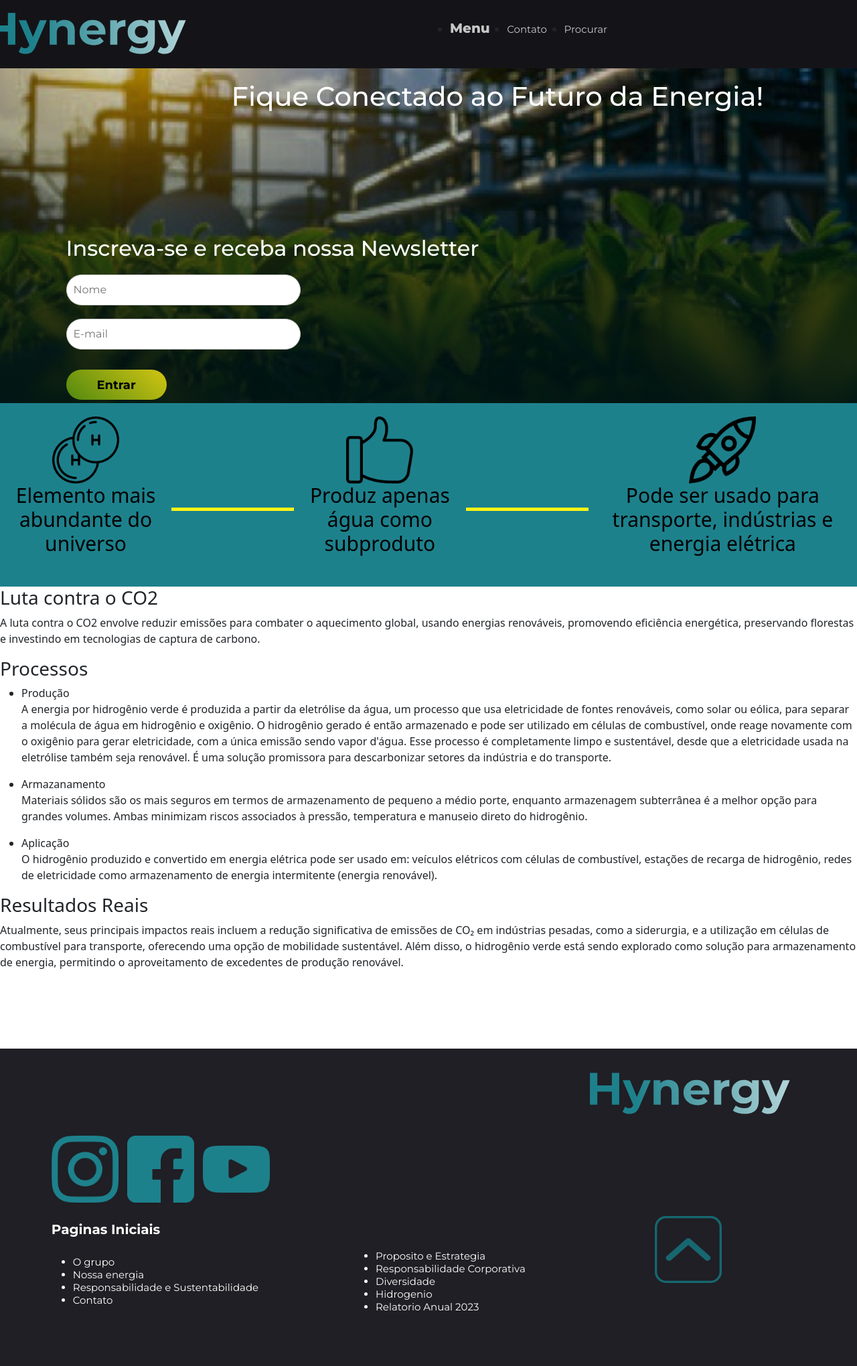
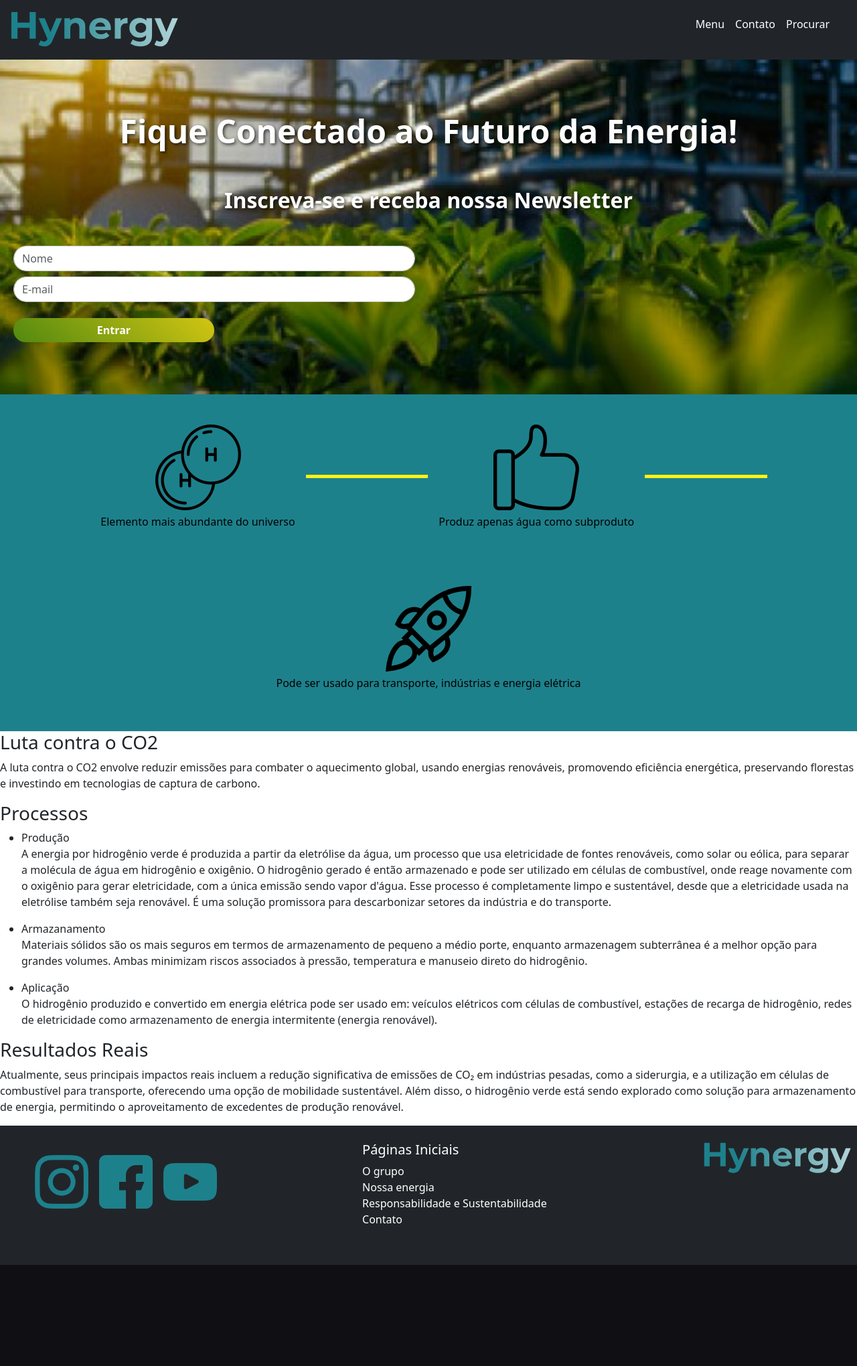
Before and after one commit to SarahNegrao/Global-Solutions, a plain HTML site: page index.html in a window 1280 px wide. Shown: the whole page at 67% size. After the commit the page ends 1889 px from the top, so only its background shows below. Drawn offline with nearby package versions, Linux system fonts and the light colour scheme.

Commit message:
utilizacao do bootstrap e ajustes no css

```diff
--- a/Assets/CSS/style.css
+++ b/Assets/CSS/style.css
@@ -9,17 +9,63 @@ html {
     font-family: 'Montserrat';
 }
 
-.header {
-    width: 100vw;
-    height: auto;
-    background-color: #141418;
-    height: 101.784px;
-    flex-shrink: 0;
+.menu{
+    margin-right: 2%;
+}
+
+.bannerOne .container-fluid {
+    background-image: url('../Imagens/Banner1.jpeg');
+    background-size: cover;
+    background-position: center;
+    background-repeat: no-repeat;
+    min-height: 500px;
     display: flex;
-    align-items: center;
-    justify-content: space-between;
-    flex-direction: row;
-    overflow: hidden;
+    flex-direction: column;
+    justify-content: center;
+    padding: 20px;
+}
+
+@media (max-width: 768px) {
+    .bannerOne .container-fluid {
+        min-height: 300px; /* Reduz a altura mínima */
+        background-position: top; /* Altera o foco da imagem */
+    }
+
+    .bannerOne .container-fluid h1 {
+        font-size: 2rem; /* Reduz o tamanho do texto */
+    }
+
+    .bannerOne .container-fluid .mt-5 h2 {
+        font-size: 1.5rem; /* Reduz o tamanho do subtítulo */
+    }
+}
+
+.bannerOne .container-fluid h1{
+    color: #fff;
+    font-weight: bolder;
+    font-size: 3rem;
+    text-shadow: 2px 2px 5px rgba(0, 0, 0, 0.7);
+}
+
+.bannerOne .container-fluid .mt-5 h2{
+
+    color: #fff;
+    font-weight: bolder;
+    font-size: 2rem;
+    text-shadow: 2px 2px 5px rgba(0, 0, 0, 0.7);
+}
+
+.bannerOne form .form-control{
+    border-radius: 30px;
+    border: 1px solid #ccc;
+}
+
+.bannerOne form .btn{
+    border-radius: 30px;
+    background: var(--botao-2, linear-gradient(0deg, rgba(0, 0, 0, 0.20) 0%, rgba(0, 0, 0, 0.20) 100%), linear-gradient(41deg, #198613 -47.31%, #FFF316 95.17%));
+    color: #fff;
+    font-weight: bold;
+    border: none;
 }
 
 .logo{
@@ -36,106 +82,9 @@ html {
 
 }
 
-.container-nav{
-    min-width: 50%;
-    display: flex;
-    align-items: center;
-    gap: 20%;
-    justify-content: flex-start;
-}
-
-.container-ul {
-    display: inline-flex;
-    width: 25%;
-    max-width: 28%;
-    gap: 20%;
-    align-items: center;
-    justify-content: space-evenly;
-}
-
-.link {
-    color: #C6C6C6;
-    font-family: "Montserrat";
-    font-size: 15px;
-    font-style: normal;
-    font-weight: 400;
-    line-height: normal;
-    text-decoration: none;
-}
-
-.ativo {
-    color: #C6C6C6;
-    font-family: "Montserrat";
-    font-size: 20px;
-    font-style: normal;
-    font-weight: 800;
-    line-height: normal;
-}
+/* .............................................................. */
 
 
-/* .............................................................. */
-
-.containerBannerOne{
-    height: 250px;
-    padding-left: 7%;
-}
-
-.bannerOne{
-    color: #fff;
-    font-family: "Montserrat";
-}
-
-h1{
-    font-size: 50px;
-    position: absolute;
-    top: +15%;
-    left: 27%;
-
-}
-
-.containerBannerOne h2{
-    margin-bottom: 2px;
-}
-
-
-
-form input{
-    display: block;
-    width: 50%;
-    margin-top: 20px;
-    margin-bottom: 10px;
-    border: 1px solid #ccc;
-    border-radius: 50px;
-    padding: 10px;
-}
-
-.banner1{
-    display: flex;
-    align-items: flex-end;
-    width: 110%;
-    height: 500px;
-    background-image: linear-gradient(to bottom, rgba(0, 0, 0, 0.1), rgba(0, 20,20, 0.9)),
-    url(/Assets/Imagens/Banner1.jpeg);
-    background-size: cover;
-    background-position: center;
-}
-
-.bannerOneLink{
-    width: 150px;
-    height: 45px;
-    border-radius: 100px;
-    font-size: 18px;
-    font-weight: 700;
-    margin-top: 20px;
-    padding: 10px;
-    background: var(--Hynergy-2, linear-gradient(0deg, rgba(0, 0, 0, 0.20) 0%, rgba(0, 0, 0, 0.20) 100%), linear-gradient(41deg, #198613 -47.31%, #FFF316 95.17%));
-    border: none;
-}
-
-h2{
-    font-size: 30px;
-    width: 700px;
-}
 
 .secondNavBar{
     background-color: #1D818C;
@@ -148,128 +97,32 @@ h2{
     text-align: center;
 }
 
-.secondNavBar,
-.icones,
-.descricao{
-    display: flex;
-    justify-content: space-evenly;
-}
-
-.icones,
-.descricao{
-    flex-direction: column;
-    align-items: center;
-}
-
 .descricao h2{
     width: 100%;
-    font-size: 30px;
+    font-size: 5rm;
 }
 
 .icones img{
-    margin-top: 20px;
-    height: 100px;
-    width: 100px;
+    margin-top: 10%;
 }
 
 .linha img{
+    margin-top: 10%;
     height: 5px;
-    margin-top: 45%;
 }
 
-.rodape {
-    width: 100vw;
-    height: 600px;
-    flex-shrink: 0;
-    background: #1F1F25;
-    margin-top: 117px;
-    display: flex;
-    align-items: center;
-    justify-content: center;
-    flex-direction: column;
+.paginas{
+    margin-left: 8%;
+
 }
 
-.footer-container {
-    display: flex;
-    align-items: center;
-    justify-content: flex-start;
-    flex-direction: row;
-    width: 88%;
+.logofinal img{
+    height: 50px;
+    margin-left: 28%;
 }
-
-.infos-footer {
-    display: flex;
-    align-items: flex-start;
-    justify-content: flex-start;
-    flex-direction: column;
-    width: 80%;
+.iconesfinal img{
+    margin-left: 50%;
+    margin-top: 20px;
+    height: 80px;
+    width: 80px;
 }
-
-.sociais {
-    display: flex;
-    width: 221px;
-    height: 103px;
-    align-items: center;
-    gap: 13px;
-    flex-shrink: 0;
-    margin-bottom: 26px;
-}
-
-.sociais img{
-    width: 100px;
-}
-
-.recursos {
-    display: flex;
-    width: 708px;
-    flex-direction: column;
-    align-items: flex-start;
-    gap: 10px;
-}
-
-.recursos h5 {
-    color: #FFF;
-    font-family: "Montserrat";
-    font-size: 20px;
-    font-style: normal;
-    font-weight: 700;
-    line-height: normal;
-}
-
-.links-recursos {
-    display: flex;
-    width: 708px;
-    flex-direction: row;
-    align-items: center;
-    justify-content: space-between;
-    gap: 10px;
-    margin-bottom: 60px;
-}
-
-.links-recursos ul li {
-    color: #FFF;
-    font-family: "Montserrat";
-    font-size: 15px;
-    font-style: normal;
-    font-weight: 400;
-    line-height: normal;
-}
-
-.logo-footer {
-    position:absolute;
-    top: 200%;
-    right: 100px;
-}
-
-.logo-footer img{
-    width: 300px;
-}
-
-
-.btn-topo {
-    cursor: pointer;
-}
-
-.btn-topo img{
-    width: 100px;
-}
--- a/index.html
+++ b/index.html
@@ -18,68 +18,73 @@
 <body>
     <!-- início header -->
 
-    <header class="header">
+    <header class="container-fluid bg-dark text-white d-flex justify-content-between align-items-center p-3">
         <div class="logo">
-            <a href="#"><img src="./Assets/Imagens/aaa.svg" alt=""></a>
+            <a href="#"><img src="./Assets/Imagens/aaa.svg" class="img-fluid" alt="logo"></a>
         </div>
-        <nav class="container-nav">
-            <ul class="container-ul">
-                <li><a href="#" class="link ativo">Menu</a></li>
-                <li><a href="#" class="link">Contato</a></li>
-                <li><a href="#" class="link">Procurar</a></li>
+        <nav class="menu d-block">
+            <ul class="d-flex list-unstyled gap-3">
+                <li><a href="#" class="text-white text-decoration-none">Menu</a></li>
+                <li><a href="#" class="text-white text-decoration-none">Contato</a></li>
+                <li><a href="#" class="text-white text-decoration-none">Procurar</a></li>
             </ul>
         </nav>
-
     </header>
     <!-- fim header -->
 
     <!-- início Main -->
     <main class="container-main" id="topo">
         <!-- navbar secundária -->
-        <section class="bannerOne">
-            <div class="banner1">
-                <h1>Fique Conectado ao Futuro da Energia!</h1>
-                <div class="containerBannerOne" alt="Imagem embassada de uma fabrica contendo plantas envolta">
-                    <h2>Inscreva-se e receba nossa Newsletter</h2>
-                    <form>
-                        <input type="text" placeholder="Nome">
-                        <input type="text" placeholder="E-mail">
+        <section class="bannerOne ">
+            <div class="container-fluid text-center text-white py-2">
+                <h1 class="display-4">Fique Conectado ao Futuro da Energia!</h1>
+                <div class="mt-5">
+                    <h2 class="display-4">Inscreva-se e receba nossa Newsletter</h2>
+                    <form class="d-flex flex-column mt-5">
+                        <div class=" mb-2 w-100" style="max-width: 600px;">
+                            <input type="text" class="form-control" placeholder="Nome">
+                        </div>
+                        <div class=" mb-4 w-100" style="max-width: 600px;">
+                            <input type="email" class="form-control" placeholder="E-mail">
+                        </div>
+                        <div class="w-100" style="max-width: 300px;">
+                            <button type="submit" class="btn btn-primary w-100">Entrar</button>
+                        </div>
                     </form>
-                    <button class="bannerOneLink">Entrar</button>
                 </div>
             </div>
         </section>
 
         </div>
 
-            <div class="secondNavBar">
-                <div class="icones">
-                    <img src="./Assets/Imagens/hidrogenio.png" alt="">
-                    <div class="descricao">
-                        <h2>Elemento mais abundante do universo</h2>
+        <div class="secondNavBar d-flex flex-wrap justify-content-center align-items-center">
+            <div class="icones text-center m-3">
+                <img src="./Assets/Imagens/hidrogenio.png" alt="" class="img-fluid">
+                <div class="descricao mt-2">
+                    <h2 class="h6">Elemento mais abundante do universo</h2>
                 </div>
             </div>
 
-                <div class="linha">
-                    <img src="./Assets/Imagens/linha amarela.jpg" alt="">
+            <div class="linha d-none d-md-block">
+                <img src="./Assets/Imagens/linha amarela.jpg" alt="" class="img-fluid">
             </div>
 
-                <div class="icones">
-                    <img src="./Assets/Imagens/thumbs.png" alt="">
-                    <div class="descricao">
-                        <h2>Produz apenas água como subproduto</h2>
+            <div class="icones text-center m-3">
+                <img src="./Assets/Imagens/thumbs.png" alt="" class="img-fluid">
+                <div class="descricao mt-2">
+                    <h2 class="h6">Produz apenas água como subproduto</h2>
                 </div>
             </div>
 
-                <div class="linha">
-                    <img src="./Assets/Imagens/linha amarela.jpg" alt="">
-                </div>
-                <div class="icones">
-                    <img src="./Assets/Imagens/foguete (1).png" alt="">
-                    <div class="descricao">
-                        <h2>Pode ser usado para transporte, indústrias e energia elétrica</h2>
+            <div class="linha d-none d-md-block">
+                <img src="./Assets/Imagens/linha amarela.jpg" alt="" class="img-fluid">
             </div>
 
+            <div class="icones text-center m-3">
+                <img src="./Assets/Imagens/foguete (1).png" alt="" class="img-fluid">
+                <div class="descricao mt-2">
+                    <h2 class="h6">Pode ser usado para transporte, indústrias e energia elétrica</h2>
+                </div>
             </div>
         </div>
 
@@ -105,42 +110,29 @@
             <h3>Resultados Reais</h3>
             <p>Atualmente, seus principais impactos reais incluem a redução significativa de emissões de CO₂ em indústrias pesadas, como a siderurgia, e a utilização em células de combustível para transporte, oferecendo uma opção de mobilidade sustentável. Além disso, o hidrogênio verde está sendo explorado como solução para armazenamento de energia, permitindo o aproveitamento de excedentes de produção renovável.</p>
     </main>
-    <footer class="rodape">
-        <div class="footer-container">
-            <div class="infos-footer">
-                <div class="sociais">
-                    <img src="./Assets/Imagens/instagram.png" alt="" />
-                    <img src="./Assets/Imagens/facebook.png" alt="">
-                    <img src="./Assets/Imagens/youtube.png" alt="">
+    <footer class="container-fluid bg-dark text-white py-4">
+    <div class="row">
+        <div class="iconesfinal col-12 col-md-4 mb-3">
+            <div class="d-flex justify-content-start gap-3">
+                <a href="#"><img src="./Assets/Imagens/instagram.png" alt="Instagram" class="img-fluid"></a>
+                <a href="#"><img src="./Assets/Imagens/facebook.png" alt="Facebook" class="img-fluid"></a>
+                <a href="#"><img src="./Assets/Imagens/youtube.png" alt="YouTube" class="img-fluid"></a>
             </div>
-                <div class="recursos">
-                    <h5>Paginas Iniciais</h5>
-                    <div class="links-recursos">
-                        <ul>
+        </div>
+        <div class="paginas col-12 col-md-4 mb-3">
+            <h5>Páginas Iniciais</h5>
+            <ul class="list-unstyled">
                 <li>O grupo</li>
                 <li>Nossa energia</li>
                 <li>Responsabilidade e Sustentabilidade</li>
                 <li>Contato</li>
             </ul>
-                        <ul>
-                            <li>Proposito e Estrategia</li>
-                            <li>Responsabilidade Corporativa</li>
-                            <li>Diversidade</li>
-                            <li>Hidrogenio</li>
-                            <li>Relatorio Anual 2023</li>
-                        </ul>
+        </div>
+        <div class="logofinal col-13 col-md-3">
+            <a href="#"><img src="./Assets/Imagens/aaa.svg" class="img-fluid" alt="Logo"></a>
         </div>
     </div>
-                <div class="logo-footer">
-                <img src="./Assets/Imagens/aaa.svg" alt="" />
-                </div>
-            </div>
-            <a href="#topo" class="btn-topo">
-                <img src="./Assets/Imagens/seta.svg" alt="imagem de uma seta" />
-            </a>
-        </div>
 </footer>
-
     <div vw class="enabled">
         <div vw-access-button class="active"></div>
         <div vw-plugin-wrapper>
```
Lines whose indentation alone changed are shown as unchanged.
